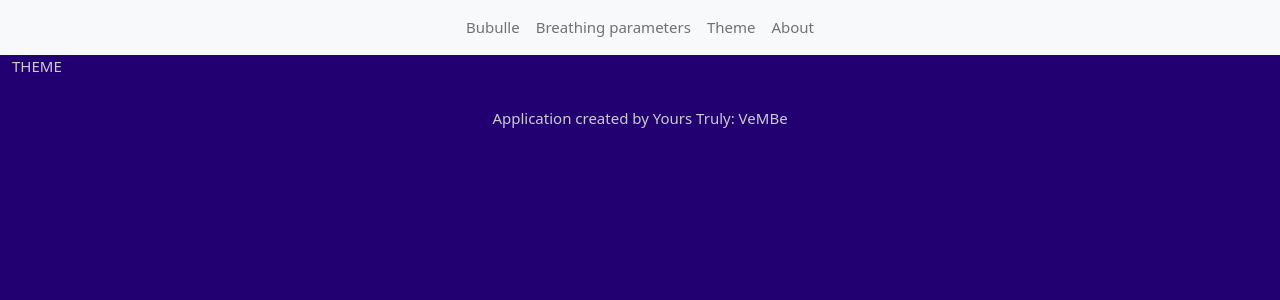
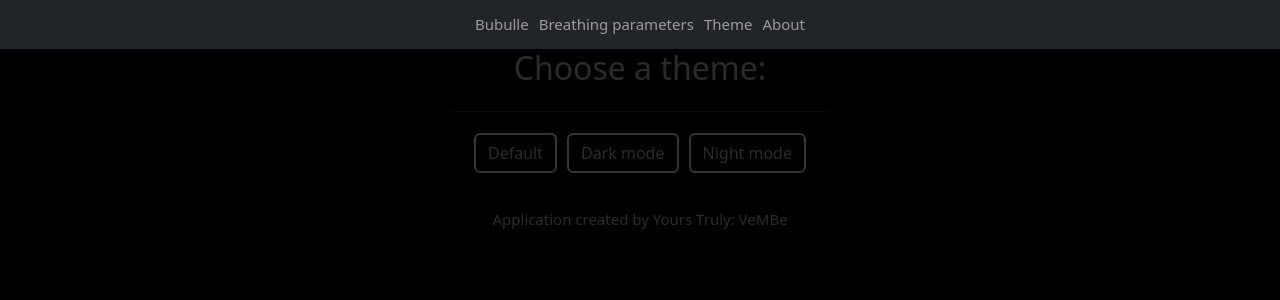
Before and after one commit to VeMBe06/cs-50-bubulle, a Flask app: page /theme in a window 1280 px wide. Shown: the top 300 px of the page. Run offline with Flask 2, Linux system fonts and the light colour scheme.

Commit message:
halfway through implementing theme's CSS

```diff
--- a/bubulle/static/styles.css
+++ b/bubulle/static/styles.css
@@ -5,7 +5,7 @@ body {
 
     /* padding: 2px; */
     background-color: #220072;
-    color: #cccccc;
+    color: #c9c2c2;
     font-size: 15px;
 }
 
@@ -24,14 +24,23 @@ footer {
 
 a {
     text-decoration: none;
-    color: #cccccc;
+    color: #c9c2c2;
 }
 
 a:hover {
-color: #cccccc;
+color: #c9c2c2;
 text-decoration: none;
 cursor: pointer;
 }
+hr {
+    width: 30%;
+}
+/* NavBar personalization */
+.nav-item {
+    margin: 5px;
+}
+
+
 
 .btn-grid {
     display: flex;
@@ -40,7 +49,7 @@ cursor: pointer;
 }
 
 .btn {
-    color: #cccccc;
+    color: #c9c2c2;
     background-color: #351288;
     border: 2px solid black;
 
@@ -56,8 +65,8 @@ cursor: pointer;
 }
 
 .bubble {
-    width: 15em;
-    height: 15em;
+    width: 18em;
+    height: 18em;
     margin: auto;
     border-radius: 50%;
     border: 3px solid #ececec;
@@ -136,18 +145,108 @@ cursor: pointer;
 #StartStop {
     margin: 50px;
     padding: 10px;
+    border-radius: 25%;
+}
+
+#StartStop:hover {
+    background-color: #a3a3a3;
+    transition: 300ms ease-in-out;
 }
 
 #btn-param {
     margin: 20px;
 }
 
-/* .nav-color-default {
-    background-color: #160049;
-    color: white;
- */
 
 /* Dark theme info:
     surface color: #121212
 
 */
+
+/* Themes */
+.dark-mode {
+    background-color: #121212;
+    color: #c9c2c2;
+}
+
+.dark-mode .btn {
+    color: #c9c2c2;
+    background-color: #2e2e2e;
+    border: 2px solid #353535;
+
+    margin: 5px;
+
+}
+
+.dark-mode .btn:hover {
+    background-color: #222222;
+    transition: 300ms ease-in-out;
+}
+
+.dark-mode .form-select {
+    color: #c9c2c2;
+    background-color: #2e2e2e;
+    border: 2px solid #353535;
+
+}
+
+.dark-mode #StartStop {
+    color: #c9c2c2;
+    background-color: #2e2e2e;
+
+}
+
+.dark-mode #StartStop:hover {
+    background-color: #222222;
+    transition: 300ms ease-in-out;
+
+}
+
+
+
+
+
+
+.night-mode {
+    background-color: #000;
+    color: #2b2b2b;
+}
+
+.night-mode .bubble {
+    border: 3px solid #2b2b2b;
+}
+
+
+.night-mode .btn {
+    color: #2b2b2b;
+    background-color: #000;
+    border: 2px solid #353535;
+
+    margin: 5px;
+
+}
+
+.night-mode .btn:hover {
+    background-color: #0c0c0c;
+    transition: 300ms ease-in-out;
+}
+
+.night-mode .form-select {
+    color: #2b2b2b;
+    background-color: #000;
+    border: 2px solid #353535;
+
+}
+
+.night-mode #StartStop {
+    color: #2b2b2b;
+    background-color: #000;
+    border: solid 2px #2b2b2b;
+
+}
+
+.night-mode #StartStop:hover {
+    background-color: #0c0c0c;
+    transition: 300ms ease-in-out;
+
+}
--- a/bubulle/templates/layout.html
+++ b/bubulle/templates/layout.html
@@ -29,8 +29,8 @@
 </head>
 
 
-<body>
-    <nav class="navbar navbar-expand-sm bg-light">
+<body class="night-mode">
+    <nav class="navbar-dark bg-dark navbar-expand-sm">
         <div class="container-fluid justify-content-center">
             <ul class="navbar-nav">
                 <li class="nav-item">
--- a/bubulle/templates/parameters.html
+++ b/bubulle/templates/parameters.html
@@ -16,12 +16,6 @@
             <li>O = Breathe OUT</li>
         </ul>
     </div>
-    <!-- <form class="btn-grid" action="/parameters" method="post">
-        <button class="btn" id="profile1" name="profile1" type="submit">1:2:2</button>
-        <button class="btn" id="profile2" name="profile2" type="submit">2:3:3</button>
-        <button class="btn" id="profile3" name="profile3" type="submit">5:3:5</button>
-        <button class="btn" id="profile4" name="profile4" type="submit">5:4:7</button>
-    </form> -->
     <form action="/parameters" method="post">
         <select class="form-select mx-auto w-auto" name="profile">
             <option disabled selected>Ratios</option>
--- a/bubulle/templates/theme.html
+++ b/bubulle/templates/theme.html
@@ -3,5 +3,18 @@
 {% block title %}Theme{% endblock %}
 
 {% block main %}
-    THEME
+
+    <div>
+        <h2>Choose a theme:</h2>
+    </div>
+    <div>
+        <hr>
+    </div>
+
+    <div>
+        <button class="btn" id="themeDefault">Default</button>
+        <button class="btn" id="themeDark">Dark mode</button>
+        <button class="btn" id="themeNight">Night mode</button>
+    </div>
+
 {% endblock %}
```
